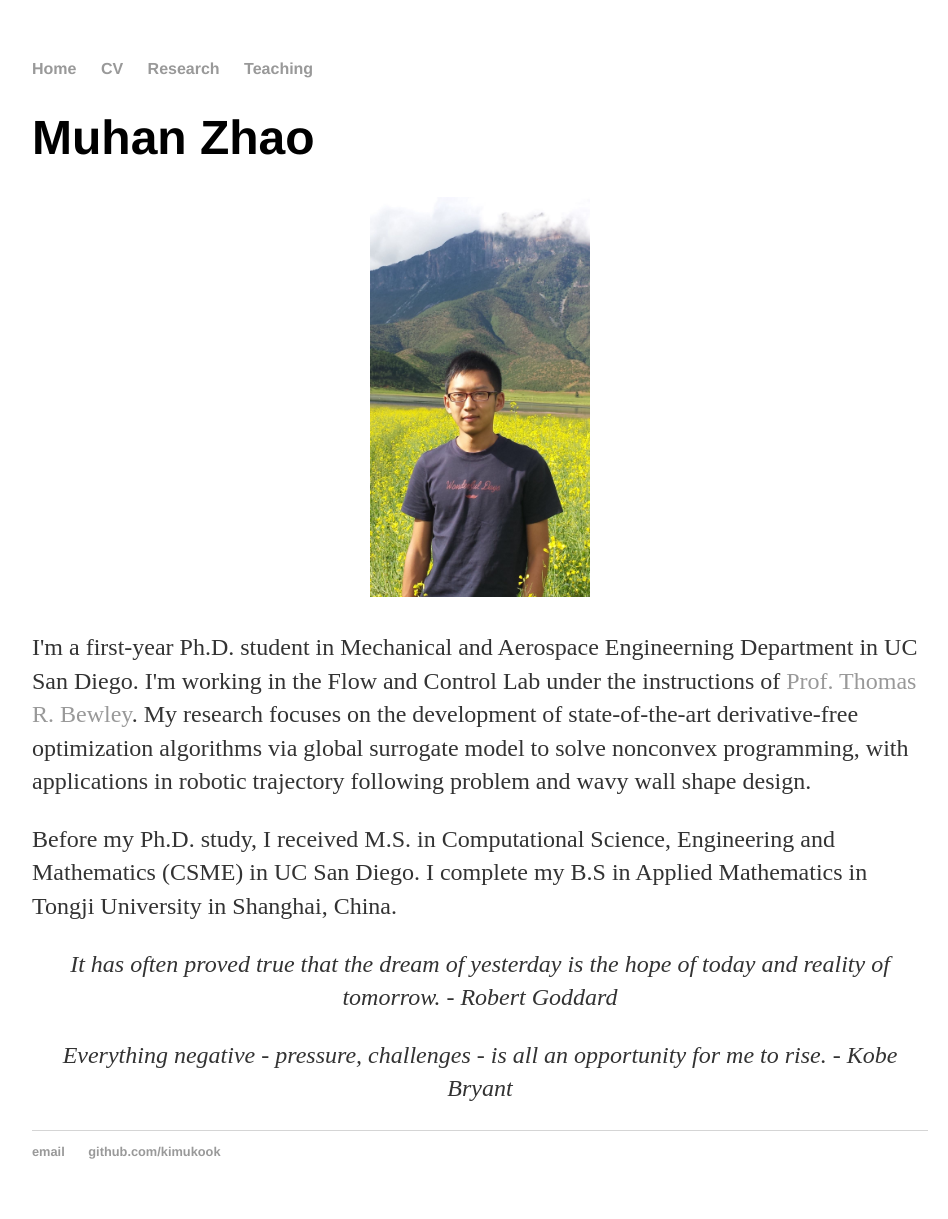
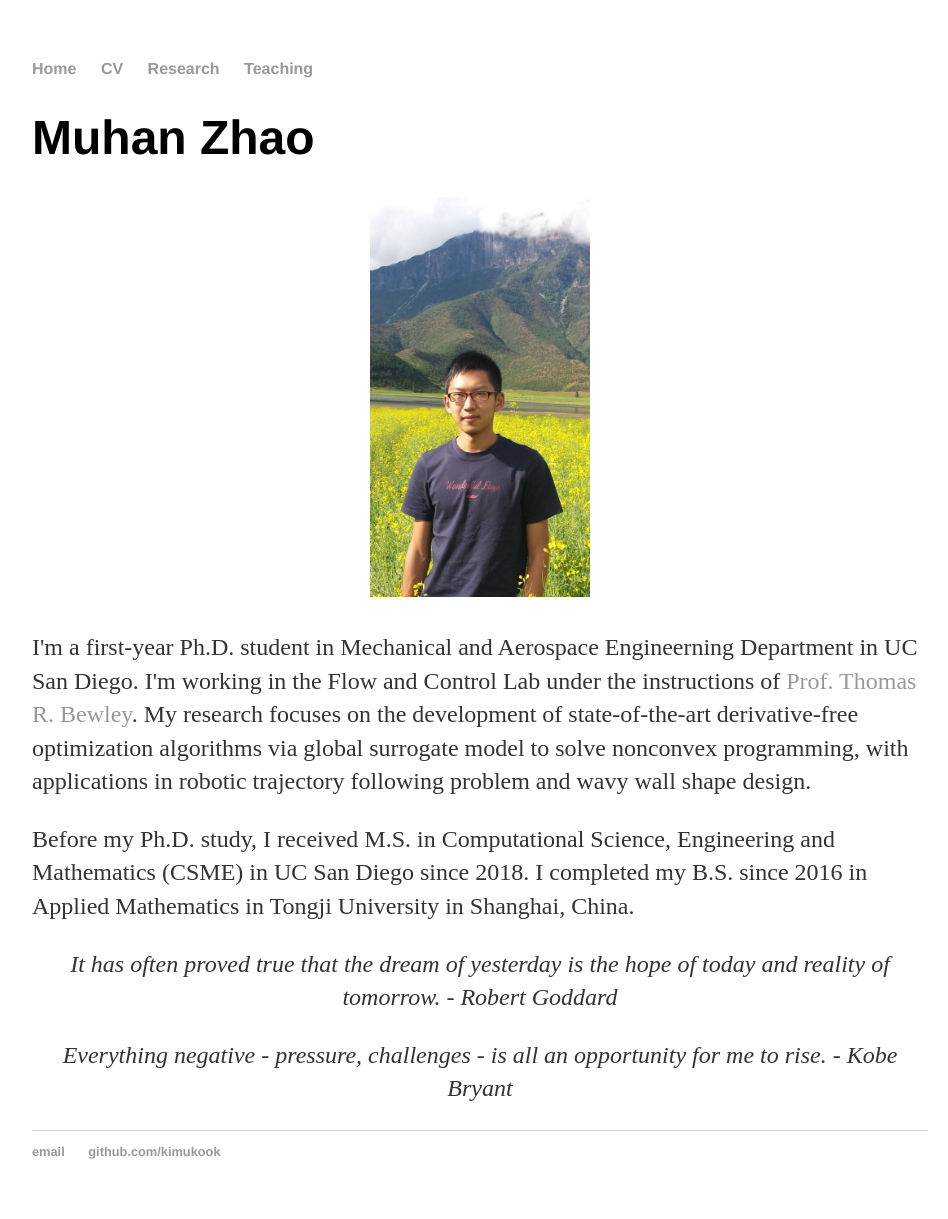
Before and after one commit to kimukook/kimukook.github.io, a Jekyll site: the page built from index.html, in a window 1280 px wide. Shown: the whole page, without its empty margins (160-1108 px from the left). Built offline with Jekyll 4.4.1, drawn with Linux system fonts in a browser that asks for light colours.

Commit message:
Update index.html

```diff
--- a/index.html
+++ b/index.html
@@ -10,8 +10,8 @@
         My research focuses on the development of state-of-the-art derivative-free optimization algorithms via global
 	surrogate model to solve nonconvex programming, with applications in robotic trajectory following problem and
 	wavy wall shape design.</p>
-	<p> Before my Ph.D. study, I received M.S. in Computational Science, Engineering and Mathematics (CSME) in UC San Diego.
-		I complete my B.S in Applied Mathematics in Tongji University in Shanghai, China. </p>
+	<p> Before my Ph.D. study, I received M.S. in Computational Science, Engineering and Mathematics (CSME) in UC San Diego since 2018.
+		I completed my B.S. since 2016 in Applied Mathematics in Tongji University in Shanghai, China. </p>
 	<p align="center"> <i>It has often proved true that the dream of yesterday is the hope of today and reality of tomorrow. - Robert Goddard </i> </p>
 	<p align="center"> <i>Everything negative - pressure, challenges - is all an opportunity for me to rise. - Kobe Bryant </i> </p>
 </div><!-- /.blurb -->
```
